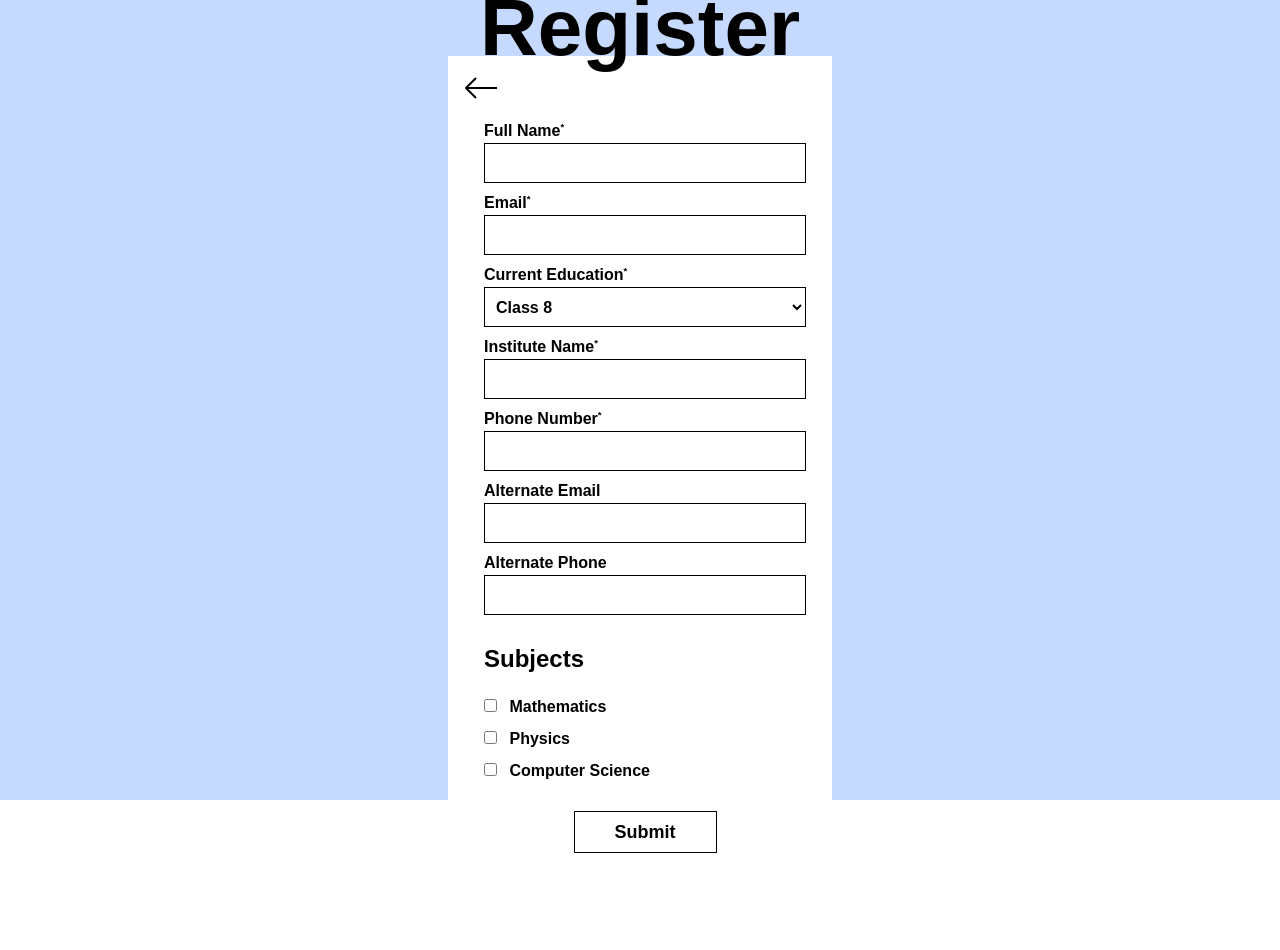
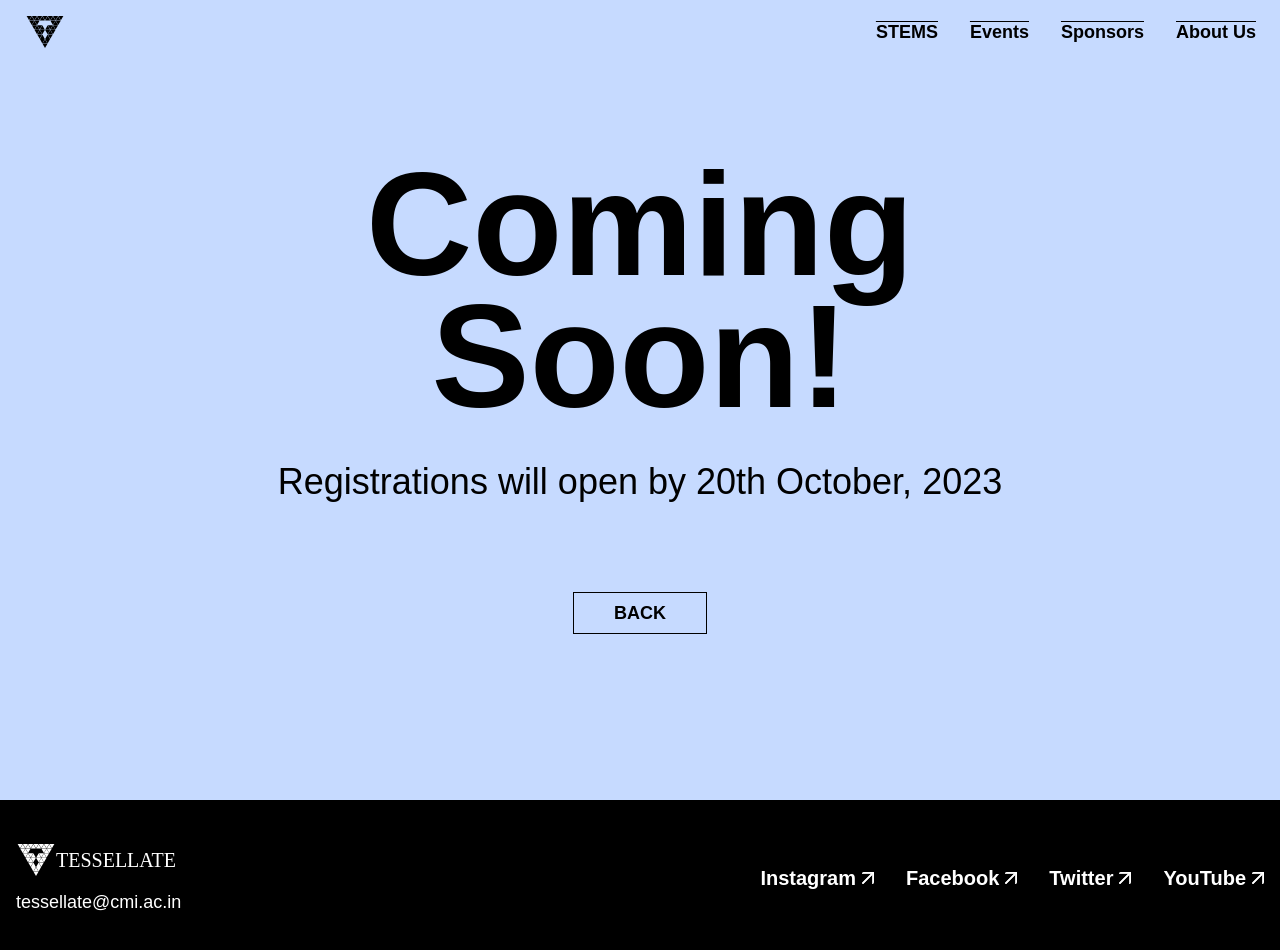
Before and after one commit to Tessellate-CMI/tessellate-frontend, a SvelteKit app: page /register in a window 1280 px wide. Shown: the top 950 px of the page. Before the commit the page ends 866 px from the top, so only its background shows below. Built offline with nearby package versions, Linux system fonts and the light colour scheme; a web font is replaced by a local one.

Commit message:
feat: commented out register, and added a coming soon message (added prop to component)

```diff
--- a/src/lib/components/ComingSoon.svelte
+++ b/src/lib/components/ComingSoon.svelte
@@ -1,4 +1,5 @@
 <script>
+    export let message = ''
     import '$src/app.css'
     import Navbar from './Navbar.svelte'
     import Footer from './Footer.svelte'
@@ -13,6 +14,7 @@
     >
         <div class="m-auto" style="line-height: 0.9">
             <h1 class="font-black">Coming <br />Soon!</h1>
+            <p class="mt-10 text-4xl">{message}</p>
             <a
                 href="."
                 class="btn btn-outline m-auto mb-2 mt-2 h-auto min-h-0 rounded-none px-10 py-1.5 text-lg text-black hover:bg-black hover:text-main-blue"
--- a/src/routes/register/+page.svelte
+++ b/src/routes/register/+page.svelte
@@ -1,4 +1,11 @@
 <script>
+    import '$src/app.css'
+    import ComingSoon from '$src/lib/components/ComingSoon.svelte'
+</script>
+
+<ComingSoon message="Registrations will open by 20th October, 2023" />
+
+<!-- <script>
     import '$src/app.css'
 </script>
 
@@ -174,4 +181,4 @@
     .css-input:focus {
         outline: none;
     }
-</style>
+</style> -->
```
